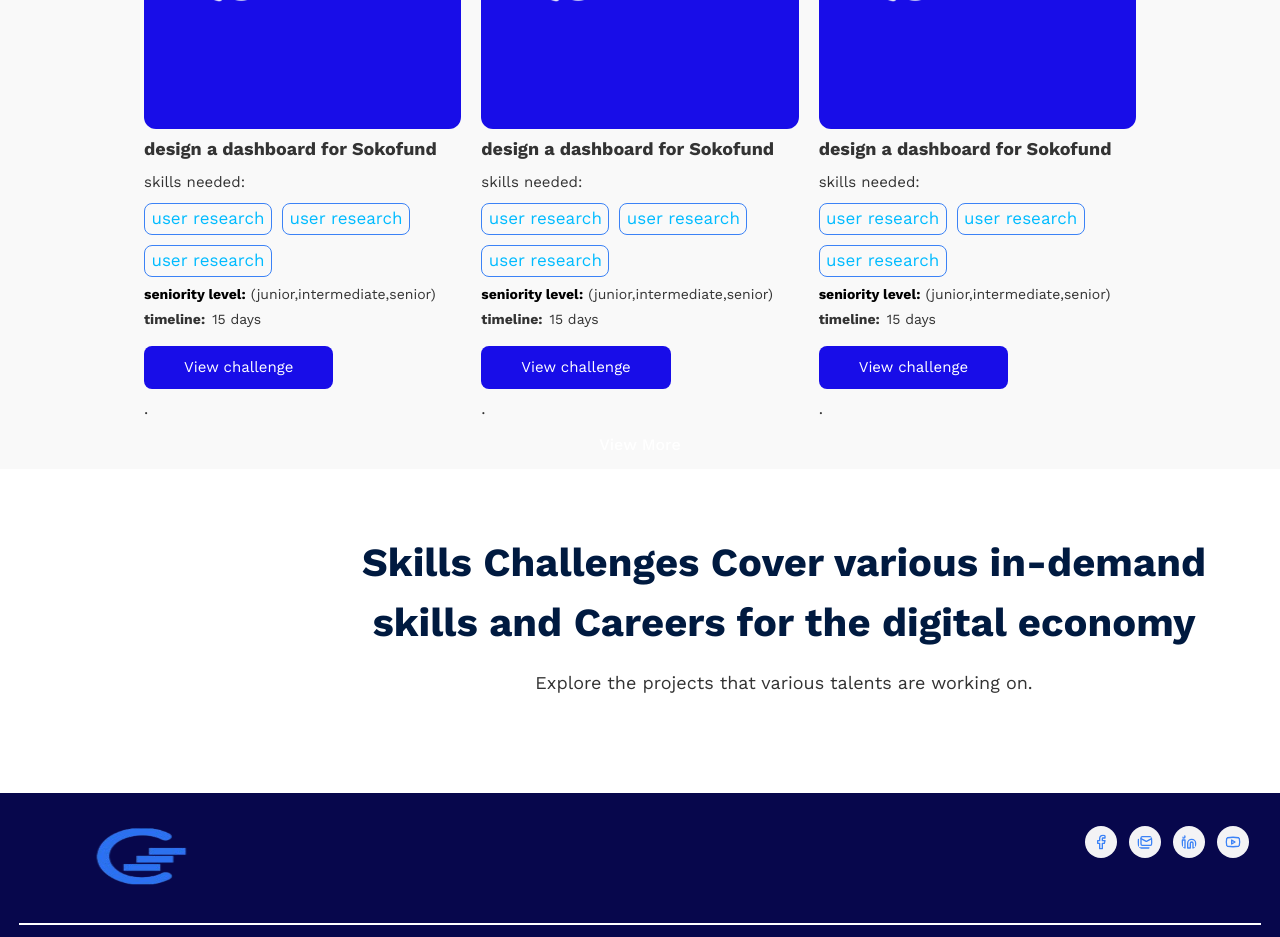
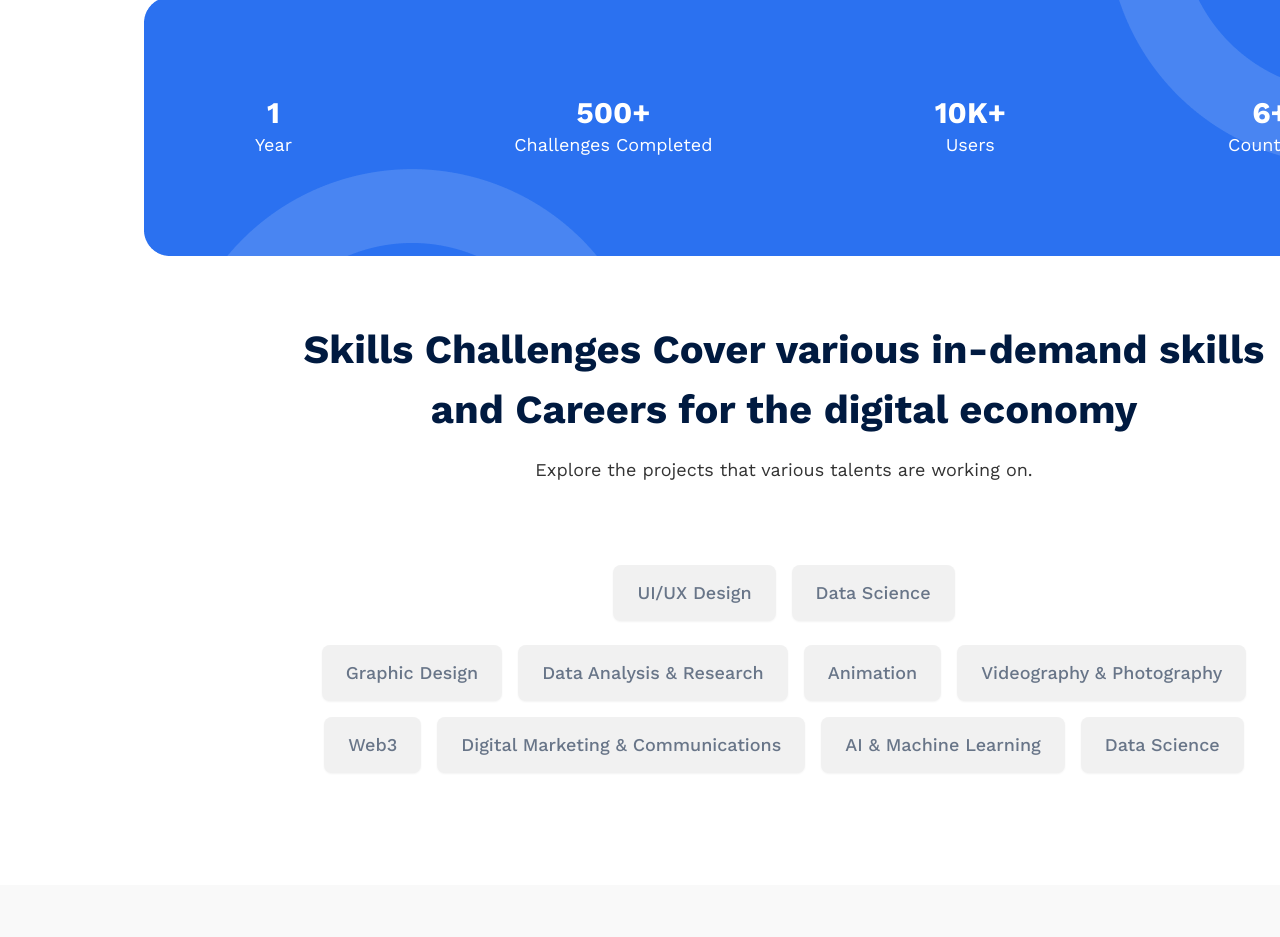
Before and after one commit to Calebgisa72/Umurava-Skill-Challenge-fe, a Next.js app: page / in a window 1280 px wide. Shown: the part 1860-2797 px from the top of the page. Built offline with nearby package versions, Linux system fonts and the light colour scheme.

Commit message:
skills components

```diff
--- a/app/components/button.tsx
+++ b/app/components/button.tsx
@@ -19,8 +19,8 @@
   };
 
   const variantClasses = {
-    primary: "bg-#2B71F0 text-white hover:bg-#2B71F0",
-    secondary: "bg-#2B71F0 text-white hover:bg-#2B71F0",
+    primary: "bg-blue-600 text-white hover:bg-blue-700",
+    secondary: "bg-gray-600 text-white hover:bg-gray-700",
   };
 
   return (
--- a/app/components/headings.tsx
+++ b/app/components/headings.tsx
@@ -12,7 +12,7 @@
   className = "",
 }) => {
   return (
-    <div className={`mx-auto max-w-4xl ${className}`}>
+    <div className={`${className}`}>
       <h2 className="text-[40px] text-center font-bold mb-4">{title}</h2>
       <p className="text-[18px] mb-8 text-center">{subtitle}</p>
     </div>
--- /dev/null
+++ b/app/components/skillCard.tsx
@@ -0,0 +1,17 @@
+import React from "react";
+
+interface SkillCardProps {
+  title: string;
+}
+
+const SkillCard: React.FC<SkillCardProps> = ({ title }) => {
+  return (
+    <div>
+      <h3 className="bg-[#F1F1F1] whitespace-nowrap rounded-[8px] shadow-sm hover:bg-[#2B71F0] hover:text-white px-6 py-[14px] text-lg font-medium text-[#687588] w-max">
+        {title}
+      </h3>
+    </div>
+  );
+};
+
+export default SkillCard;
--- a/app/components/skillSection.tsx
+++ b/app/components/skillSection.tsx
@@ -1,19 +1,50 @@
 import React from "react";
 import Heading from "./headings";
+import StatsBanner from "./statsBanner";
+import SkillCard from "./skillCard";
 
-const skillSection = () => {
+const SkillSection = () => {
+  const skills = [
+    { title: "UI/UX Design" },
+    { title: "Data Science" },
+    { title: "Graphic Design" },
+    { title: "Data Analysis & Research" },
+    { title: "Animation" },
+    { title: "Videography & Photography" },
+    { title: "Web3" },
+    { title: "Digital Marketing & Communications" },
+    { title: "AI & Machine Learning" },
+    { title: "Data Science" },
+  ];
+
   return (
-      <div className="bg-white py-16 mx-0">
-
+    <div className="bg-white py-16">
       <div className="container mx-36">
+        <StatsBanner />
         <Heading
-          title="Skills Challenges Cover various in-demand skills and Careers for the digital economy"
+          title="Skills Challenges Cover various in-demand skills and Careers for the digital economy"
           subtitle="Explore the projects that various talents are working on."
-          className=""
+          className="mx-36"
         />
+        <div className="py-12 mx-36">
+          <div className="px-4 sm:px-6 lg:px-8">
+            <div className="flex justify-center gap-4 mb-6">
+              {skills.slice(0, 2).map((skill, index) => (
+                <SkillCard key={index} title={skill.title} />
+              ))}
+            </div>
+            <div className="flex flex-wrap justify-center gap-4">
+              {skills.slice(2).map((skill, index) => (
+                <div key={index + 2} >
+                  <SkillCard title={skill.title} />
+                </div>
+              ))}
+            </div>
+          </div>
+        </div>
       </div>
     </div>
   );
 };
 
-export default skillSection;
+export default SkillSection;
--- /dev/null
+++ b/app/components/statsBanner.tsx
@@ -0,0 +1,36 @@
+import Image from "next/image";
+import Background from "../images/background.png";
+
+const StatsBanner = () => {
+  return (
+    <div className="relative w-full py-16">
+      <Image
+        src={Background}
+        alt="Background"
+        width={1222}
+        height={259}
+        className="rounded-2xl"
+      />
+      <div className="absolute inset-0 flex items-center justify-around text-white">
+        <div className="text-center">
+          <p className="text-3xl font-bold">1</p>
+          <p className="text-lg">Year</p>
+        </div>
+        <div className="text-center">
+          <p className="text-3xl font-bold">500+</p>
+          <p className="text-lg">Challenges Completed</p>
+        </div>
+        <div className="text-center">
+          <p className="text-3xl font-bold">10K+</p>
+          <p className="text-lg">Users</p>
+        </div>
+        <div className="text-center">
+          <p className="text-3xl font-bold">6+</p>
+          <p className="text-lg">Countries</p>
+        </div>
+      </div>
+    </div>
+  );
+};
+
+export default StatsBanner;
--- a/app/page.tsx
+++ b/app/page.tsx
@@ -19,7 +19,8 @@
       <div className="experience-container">
         <Experience />
       </div>
-      <div className="challenge-container">
+      <SkillSection />
+      <div className="challenge-container py-16">
         <div className="mx-36 flex justify-between gap-5">
           <Challenge description="design a dashboard for Sokofund" />
           <Challenge description="design a dashboard for Sokofund" />
@@ -29,7 +30,6 @@
           <Button>View More</Button>
         </div>
       </div>
-      <SkillSection />
       <div className="footer1">
         <Footer />
       </div>
--- a/package.json
+++ b/package.json
@@ -13,7 +13,8 @@
     "lucide-react": "^0.474.0",
     "next": "15.1.6",
     "react": "^19.0.0",
-    "react-dom": "^19.0.0"
+    "react-dom": "^19.0.0",
+    "react-icons": "^5.4.0"
   },
   "devDependencies": {
     "@eslint/eslintrc": "^3",
```
Also changed, not shown: 1 other file (tests, documents, lock files or other folders).
